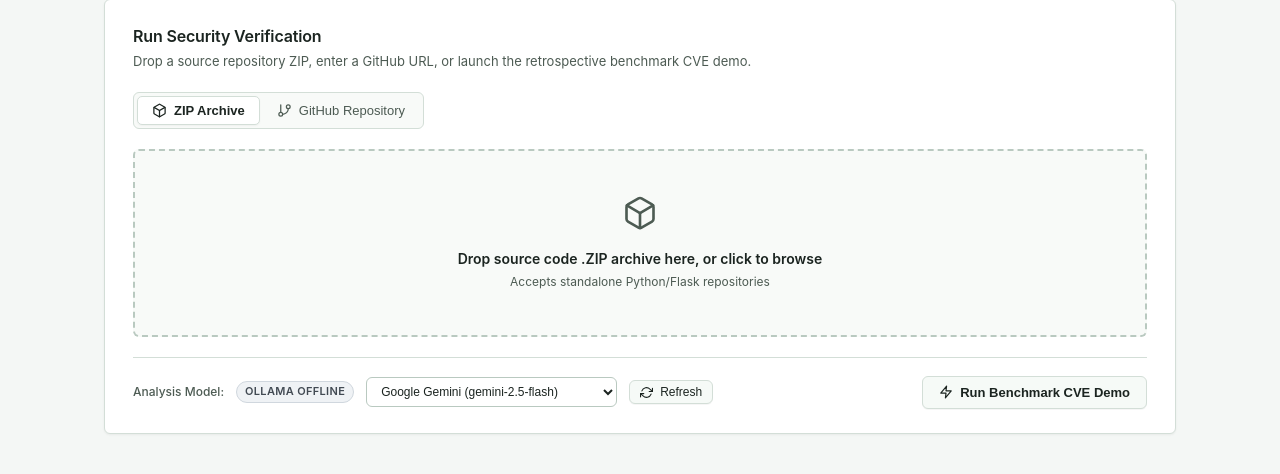
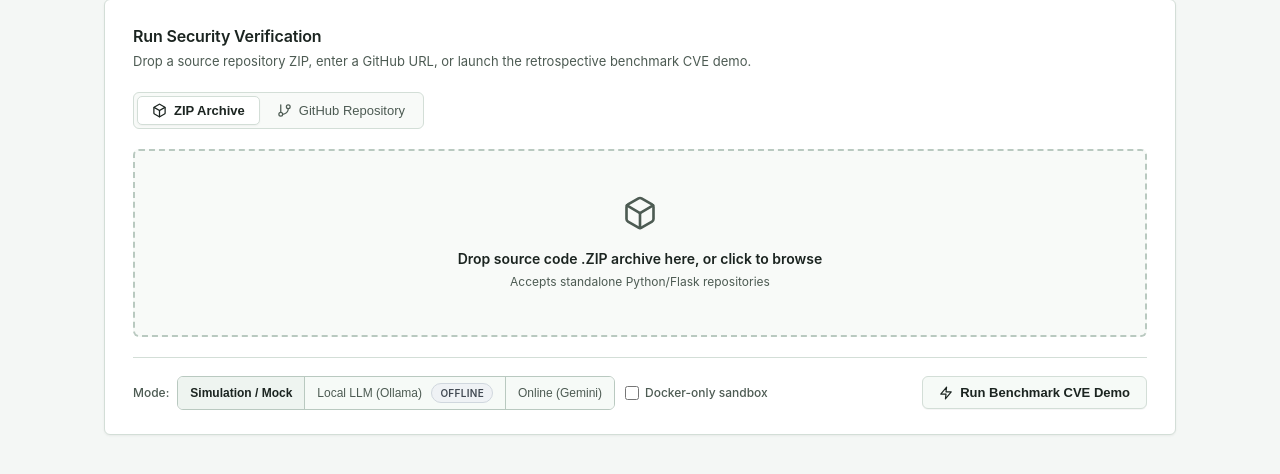
Before and after one commit to AnisHerdev/scanneX, a Flask app: page / in a window 1280 px wide. Shown: the part 90-564 px from the top of the page. Run offline with Flask 3, Linux system fonts and the light colour scheme; data that the repository does not hold is empty; parts of the project's set-up code (start-up, migrations or seed data) failed here and were passed over; some libraries are stand-ins or nearby versions.

Commit message:
feat: --mock/--dockeronly CLI flags, 3-way dashboard toggle, running guide
- config: remove auto-mock fallback from from_env() — mock must now be
  set explicitly via --mock or SCANNEX_MOCK_MODE=1; add docker_only field
  (env: SCANNEX_DOCKER_ONLY=1).
- cli: scan and demo commands now default --mock to False (no implicit
  mock); add --dockeronly flag to both — aborts with a clear error if
  Docker is unavailable instead of silently falling back to subprocess.
- sandbox/executor: honour config.docker_only — raises RuntimeError when
  Docker is down or startup fails and the flag is set.
- web/server: run_scan_async accepts docker_only param; all three API
  endpoints (upload, github, demo) read docker_only from the request and
  pass it through; mock default changed from true to false.
- dashboard: replace engine dropdown with a 3-way segmented toggle
  (Simulation/Mock · Local LLM Ollama · Online Gemini); add
  Docker-only sandbox checkbox; both preferences persist in localStorage
  and are sent to the backend on every scan request.
- README: add full "How to Run" section covering install, demo,
  --dockeronly, real-LLM usage, and dashboard controls table.

Co-Authored-By: Claude Sonnet 4.6 <noreply@anthropic.com>

```diff
--- a/scannex/sandbox/executor.py
+++ b/scannex/sandbox/executor.py
@@ -68,7 +68,11 @@ class SandboxExecutor:
                 await self._start_docker(entrypoint)
                 return
             except Exception as e:
+                if self.config.docker_only:
+                    raise RuntimeError(f"Docker sandbox failed and --dockeronly is set: {e}") from e
                 logger.warning(f"Docker sandbox startup failed ({e}); falling back to subprocess.")
+        elif self.config.docker_only:
+            raise RuntimeError("Docker is unavailable and --dockeronly is set. Start Docker and retry.")
 
         await self._start_subprocess(entrypoint)
 
--- a/scannex/web/server.py
+++ b/scannex/web/server.py
@@ -31,7 +31,7 @@ app.jinja_env.auto_reload = True
 sessions: dict[str, dict[str, Any]] = {}
 
 
-def run_scan_async(session_id: str, target_dir: Path, mock_mode: bool, model_name: str) -> None:
+def run_scan_async(session_id: str, target_dir: Path, mock_mode: bool, model_name: str, docker_only: bool = False) -> None:
     """Run ScanneX orchestrator in a background thread."""
     session = sessions[session_id]
     session["status"] = "running"
@@ -50,6 +50,7 @@ def run_scan_async(session_id: str, target_dir: Path, mock_mode: bool, model_nam
     try:
         config = ScannexConfig.from_env()
         config.mock_mode = mock_mode
+        config.docker_only = docker_only
         if model_name:
             config.model_name = model_name
 
@@ -163,8 +164,9 @@ def upload_scan():
     if not uploaded_file.filename or not uploaded_file.filename.endswith(".zip"):
         return jsonify({"error": "Uploaded file must be a .zip archive"}), 400
 
-    mock_mode = request.form.get("mock", "true").lower() in ("true", "1", "yes")
+    mock_mode = request.form.get("mock", "false").lower() in ("true", "1", "yes")
     model_name = request.form.get("model", "ollama/llama3.2:1b")
+    docker_only = request.form.get("docker_only", "false").lower() in ("true", "1", "yes")
 
     session_id = str(uuid.uuid4())
     temp_dir = Path(tempfile.mkdtemp(prefix=f"scannex_upload_{session_id[:8]}_"))
@@ -200,7 +202,7 @@ def upload_scan():
 
         thread = threading.Thread(
             target=run_scan_async,
-            args=(session_id, final_dir, mock_mode, model_name),
+            args=(session_id, final_dir, mock_mode, model_name, docker_only),
             daemon=True,
         )
         thread.start()
@@ -221,8 +223,9 @@ def github_scan():
     if not repo_url or ("github.com" not in repo_url):
         return jsonify({"error": "Valid GitHub URL required (e.g. https://github.com/owner/repo)"}), 400
 
-    mock_mode = str(data.get("mock", "true")).lower() in ("true", "1", "yes")
+    mock_mode = str(data.get("mock", "false")).lower() in ("true", "1", "yes")
     model_name = data.get("model", "ollama/llama3.2:1b")
+    docker_only = str(data.get("docker_only", "false")).lower() in ("true", "1", "yes")
 
     session_id = str(uuid.uuid4())
     temp_dir = Path(tempfile.mkdtemp(prefix=f"scannex_git_{session_id[:8]}_"))
@@ -248,7 +251,7 @@ def github_scan():
 
         thread = threading.Thread(
             target=run_scan_async,
-            args=(session_id, clone_dir, mock_mode, model_name),
+            args=(session_id, clone_dir, mock_mode, model_name, docker_only),
             daemon=True,
         )
         thread.start()
@@ -267,8 +270,9 @@ def demo_scan():
     benchmark_dir = get_benchmark_dir()
 
     data = request.get_json(silent=True) or request.form
-    mock_mode = str(data.get("mock", "true")).lower() in ("true", "1", "yes")
+    mock_mode = str(data.get("mock", "false")).lower() in ("true", "1", "yes")
     model_name = data.get("model", "ollama/llama3.2:1b")
+    docker_only = str(data.get("docker_only", "false")).lower() in ("true", "1", "yes")
 
     temp_dir = Path(tempfile.mkdtemp(prefix="scannex_demo_"))
     shutil.copytree(benchmark_dir, temp_dir, dirs_exist_ok=True)
@@ -285,7 +289,7 @@ def demo_scan():
 
     thread = threading.Thread(
         target=run_scan_async,
-        args=(session_id, temp_dir, mock_mode, model_name),
+        args=(session_id, temp_dir, mock_mode, model_name, docker_only),
         daemon=True,
     )
     thread.start()
--- a/scannex/web/templates/index.html
+++ b/scannex/web/templates/index.html
@@ -1104,19 +1104,24 @@
 
       <!-- Options & One-Click Demo -->
       <div class="options-bar">
-        <div class="options-group">
-          <label for="engine-select" class="select-label">Analysis Model:</label>
-          <span id="ollama-status-badge" class="badge badge-unverified">Checking Ollama...</span>
-          <select id="engine-select" class="select-input" onchange="handleModelChange()" aria-label="Select AI analysis engine or local model">
-            <optgroup id="optgroup-ollama" label="Local Ollama Models">
-              <option value="ollama/llama3.2:1b" selected>Detecting Ollama models...</option>
-            </optgroup>
-            <optgroup label="Cloud &amp; Evaluation">
-              <option value="gemini">Google Gemini (gemini-2.5-flash)</option>
-              <option value="mock">Fast Evaluation (Deterministic Mock)</option>
-            </optgroup>
+        <div class="options-group" style="flex-wrap: wrap; gap: 10px;">
+
+          <!-- 3-Way LLM Mode Segmented Toggle -->
+          <div style="display: flex; align-items: center; gap: 8px;">
+            <span class="select-label">Mode:</span>
+            <div id="mode-toggle" style="display: inline-flex; border: 1px solid var(--border-strong); border-radius: 6px; overflow: hidden; font-size: 12px;">
+              <button id="mode-btn-mock" class="mode-seg-btn active" onclick="setLLMMode('mock')" title="Deterministic offline mode — no API key needed" style="background: var(--bg-surface-elevated); color: var(--text-primary); border: none; border-right: 1px solid var(--border-strong); padding: 6px 12px; cursor: pointer; font-size: 12px; font-weight: 600; transition: all 140ms;">Simulation / Mock</button>
+              <button id="mode-btn-ollama" class="mode-seg-btn" onclick="setLLMMode('ollama')" title="Use a locally-running Ollama model" style="background: var(--btn-sec-bg); color: var(--text-secondary); border: none; border-right: 1px solid var(--border-strong); padding: 6px 12px; cursor: pointer; font-size: 12px; font-weight: 500; transition: all 140ms;">
+                Local LLM (Ollama)
+                <span id="ollama-status-badge" class="badge badge-unverified" style="margin-left: 6px; font-size: 10px;">…</span>
+              </button>
+              <button id="mode-btn-gemini" class="mode-seg-btn" onclick="setLLMMode('gemini')" title="Use Google Gemini API (requires GEMINI_API_KEY)" style="background: var(--btn-sec-bg); color: var(--text-secondary); border: none; padding: 6px 12px; cursor: pointer; font-size: 12px; font-weight: 500; transition: all 140ms;">Online (Gemini)</button>
+            </div>
+            <!-- Hidden Ollama model detail select, shown when Ollama mode is active -->
+            <select id="ollama-model-select" class="select-input" onchange="handleModelChange()" aria-label="Select local Ollama model" style="display: none; max-width: 200px;">
+              <option value="ollama/llama3.2:1b">Detecting models...</option>
             </select>
-          <button type="button" class="btn btn-secondary btn-sm" id="btn-refresh-ollama" onclick="fetchOllamaModels(true)" title="Rescan local Ollama instance for newly installed models">
+            <button type="button" class="btn btn-secondary btn-sm" id="btn-refresh-ollama" onclick="fetchOllamaModels(true)" title="Rescan local Ollama instance" style="display: none;">
               <svg id="icon-refresh" width="13" height="13" viewBox="0 0 24 24" fill="none" stroke="currentColor" stroke-width="2" stroke-linecap="round" stroke-linejoin="round">
                 <polyline points="23 4 23 10 17 10"></polyline>
                 <polyline points="1 20 1 14 7 14"></polyline>
@@ -1124,6 +1129,14 @@
               </svg>
               <span id="refresh-ollama-label">Refresh</span>
             </button>
+          </div>
+
+          <!-- Docker-Only Toggle -->
+          <label id="docker-only-label" style="display: inline-flex; align-items: center; gap: 6px; font-size: 12px; font-weight: 500; color: var(--text-secondary); cursor: pointer; user-select: none;" title="Abort scan if Docker is unavailable (no subprocess fallback)">
+            <input type="checkbox" id="docker-only-checkbox" onchange="handleDockerOnlyChange()" style="accent-color: var(--accent-primary); width: 14px; height: 14px; cursor: pointer;" />
+            Docker-only sandbox
+          </label>
+
         </div>
         <button class="btn btn-secondary" id="btn-demo-scan" onclick="startDemoScan()">
           <svg id="icon-demo-scan" width="14" height="14" viewBox="0 0 24 24" fill="none" stroke="currentColor" stroke-width="2" stroke-linecap="round" stroke-linejoin="round">
@@ -1264,12 +1277,54 @@
     document.addEventListener('DOMContentLoaded', () => {
       const currentTheme = document.documentElement.getAttribute('data-theme') || 'light';
       updateThemeUI(currentTheme);
+      // Restore persisted mode preference
+      const savedLLMMode = localStorage.getItem('scannex-llm-mode') || 'mock';
+      setLLMMode(savedLLMMode, false);
       fetchOllamaModels(false);
+      // Restore docker-only preference
+      const dockerOnly = localStorage.getItem('scannex-docker-only') === '1';
+      document.getElementById('docker-only-checkbox').checked = dockerOnly;
+      updateDockerOnlyLabel(dockerOnly);
     });
+
+    // 3-Way LLM Mode Toggle
+    let currentLLMMode = 'mock';
+    function setLLMMode(mode, save = true) {
+      currentLLMMode = mode;
+      if (save) localStorage.setItem('scannex-llm-mode', mode);
+      const btns = document.querySelectorAll('.mode-seg-btn');
+      btns.forEach(b => {
+        b.style.background = 'var(--btn-sec-bg)';
+        b.style.color = 'var(--text-secondary)';
+        b.style.fontWeight = '500';
+      });
+      const active = document.getElementById('mode-btn-' + mode);
+      if (active) {
+        active.style.background = 'var(--bg-surface-elevated)';
+        active.style.color = 'var(--text-primary)';
+        active.style.fontWeight = '600';
+      }
+      // Show/hide Ollama model picker
+      const showOllama = mode === 'ollama';
+      document.getElementById('ollama-model-select').style.display = showOllama ? 'block' : 'none';
+      document.getElementById('btn-refresh-ollama').style.display = showOllama ? 'inline-flex' : 'none';
+    }
+
+    function handleDockerOnlyChange() {
+      const checked = document.getElementById('docker-only-checkbox').checked;
+      localStorage.setItem('scannex-docker-only', checked ? '1' : '0');
+      updateDockerOnlyLabel(checked);
+    }
+
+    function updateDockerOnlyLabel(active) {
+      const label = document.getElementById('docker-only-label');
+      label.style.color = active ? 'var(--text-primary)' : 'var(--text-secondary)';
+      label.style.fontWeight = active ? '600' : '500';
+    }
 
     // Dynamic Ollama Model Discovery
     function handleModelChange() {
-      const select = document.getElementById('engine-select');
+      const select = document.getElementById('ollama-model-select');
       if (select && select.value) {
         localStorage.setItem('scannex-model', select.value);
       }
@@ -1277,86 +1332,59 @@
 
     async function fetchOllamaModels(notifyUser = false) {
       const badge = document.getElementById('ollama-status-badge');
-      const optgroup = document.getElementById('optgroup-ollama');
-      const select = document.getElementById('engine-select');
+      const select = document.getElementById('ollama-model-select');
       const refreshIcon = document.getElementById('icon-refresh');
 
       if (refreshIcon) refreshIcon.classList.add('spinner');
       if (badge) {
         badge.className = 'badge badge-unverified';
-        badge.innerText = 'Checking Ollama...';
+        badge.innerText = '…';
       }
 
       try {
         const res = await fetch('/api/ollama/models');
-        if (!res.ok) {
-          throw new Error(`Server returned HTTP ${res.status}. Please restart the ScanneX server terminal to load the new endpoint.`);
-        }
+        if (!res.ok) throw new Error(`HTTP ${res.status}`);
         const data = await res.json();
         if (refreshIcon) refreshIcon.classList.remove('spinner');
 
-        optgroup.innerHTML = '';
+        select.innerHTML = '';
 
         if (data.available && data.models && data.models.length > 0) {
           if (badge) {
             badge.className = 'badge badge-fixed';
-            badge.innerText = `Ollama Online (${data.models.length})`;
-          }
-
+            badge.innerText = `${data.models.length} online`;
+          }
           data.models.forEach(m => {
             const opt = document.createElement('option');
             opt.value = m.model_id;
-            opt.innerText = `Local Ollama: ${m.label}`;
-            optgroup.appendChild(opt);
+            opt.innerText = m.label;
+            select.appendChild(opt);
           });
-
-          // Check if user had a saved model preference
           const savedModel = localStorage.getItem('scannex-model');
           const hasSaved = savedModel && Array.from(select.options).some(o => o.value === savedModel);
           if (hasSaved) {
             select.value = savedModel;
           } else {
-            // Default to llama3.2 or qwen if present, or first model
             const preferred = data.models.find(m => m.name.includes('llama3.2') || m.name.includes('qwen')) || data.models[0];
             select.value = preferred.model_id;
             localStorage.setItem('scannex-model', select.value);
           }
-
-          if (notifyUser) {
-            showAlert(`Discovered ${data.models.length} local Ollama models on ${data.ollama_base || '127.0.0.1:11434'}.`, 'warn');
-          }
+          if (notifyUser) showAlert(`Discovered ${data.models.length} Ollama models.`, 'warn');
         } else {
-          if (badge) {
-            badge.className = 'badge badge-unverified';
-            badge.innerText = 'Ollama Offline';
-          }
-
+          if (badge) { badge.className = 'badge badge-unverified'; badge.innerText = 'offline'; }
           const emptyOpt = document.createElement('option');
           emptyOpt.disabled = true;
-          emptyOpt.innerText = 'Ollama offline (no models detected)';
-          optgroup.appendChild(emptyOpt);
-
-          if (select.value.startsWith('ollama/')) {
-            select.value = 'mock';
-          }
-
-          if (notifyUser) {
-            showAlert('Local Ollama service unreachable at http://127.0.0.1:11434. Start Ollama and try again.', 'error');
-          }
+          emptyOpt.innerText = 'Ollama offline';
+          select.appendChild(emptyOpt);
+          if (currentLLMMode === 'ollama') setLLMMode('mock');
+          if (notifyUser) showAlert('Ollama unreachable at http://127.0.0.1:11434. Start Ollama and refresh.', 'error');
         }
       } catch (err) {
         if (refreshIcon) refreshIcon.classList.remove('spinner');
-        if (badge) {
-          badge.className = 'badge badge-unverified';
-          badge.innerText = 'Ollama Offline';
-        }
-        optgroup.innerHTML = '<option disabled>Ollama service unreachable</option>';
-        if (select.value.startsWith('ollama/')) {
-          select.value = 'mock';
-        }
-        if (notifyUser) {
-          showAlert('Network error communicating with Ollama: ' + err.message, 'error');
-        }
+        if (badge) { badge.className = 'badge badge-unverified'; badge.innerText = 'offline'; }
+        select.innerHTML = '<option disabled>Ollama unreachable</option>';
+        if (currentLLMMode === 'ollama') setLLMMode('mock');
+        if (notifyUser) showAlert('Ollama error: ' + err.message, 'error');
       }
     }
 
@@ -1411,14 +1439,17 @@
     }
 
     function getEngineConfig() {
-      const selected = document.getElementById('engine-select').value;
-      if (selected === 'gemini') {
-        return { mock: false, model: 'gemini/gemini-2.5-flash' };
-      } else if (selected === 'mock') {
-        return { mock: true, model: 'ollama/llama3.2:1b' };
+      const dockerOnly = document.getElementById('docker-only-checkbox').checked;
+      if (currentLLMMode === 'mock') {
+        return { mock: true, model: 'ollama/llama3.2:1b', docker_only: dockerOnly };
+      } else if (currentLLMMode === 'gemini') {
+        return { mock: false, model: 'gemini/gemini-2.5-flash', docker_only: dockerOnly };
       } else {
-        // Selected a dynamic local Ollama model (e.g. "ollama/qwen2.5:0.5b")
-        return { mock: false, model: selected };
+        // Ollama: use selected model from picker
+        const select = document.getElementById('ollama-model-select');
+        const model = select && select.value && !select.options[select.selectedIndex]?.disabled
+          ? select.value : 'ollama/llama3.2:1b';
+        return { mock: false, model, docker_only: dockerOnly };
       }
     }
 
@@ -1434,6 +1465,7 @@
       formData.append('file', file);
       formData.append('mock', config.mock ? 'true' : 'false');
       formData.append('model', config.model);
+      formData.append('docker_only', config.docker_only ? 'true' : 'false');
 
       fetch('/api/scan/upload', { method: 'POST', body: formData })
         .then(res => res.json())
@@ -1471,7 +1503,7 @@
       fetch('/api/scan/github', {
         method: 'POST',
         headers: { 'Content-Type': 'application/json' },
-        body: JSON.stringify({ url: url, mock: config.mock, model: config.model })
+        body: JSON.stringify({ url: url, mock: config.mock, model: config.model, docker_only: config.docker_only })
       })
       .then(res => res.json())
       .then(data => {
@@ -1501,7 +1533,7 @@
       fetch('/api/scan/demo', {
         method: 'POST',
         headers: { 'Content-Type': 'application/json' },
-        body: JSON.stringify({ mock: config.mock, model: config.model })
+        body: JSON.stringify({ mock: config.mock, model: config.model, docker_only: config.docker_only })
       })
       .then(res => res.json())
       .then(data => {
```
Also changed, not shown: scannex/cli.py (+10 -6 lines), scannex/config.py (+2 -5 lines), README.md. Lines whose indentation alone changed are shown as unchanged.
